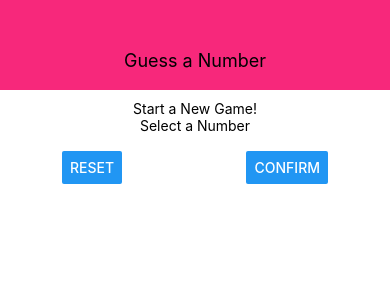
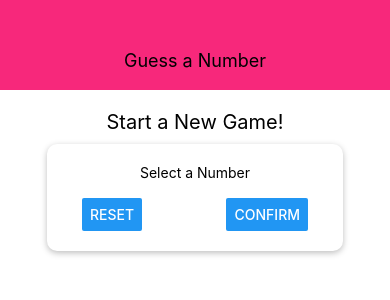
Before and after one commit to SaiChandra2896/Guess-the-Number, a React Native app: screen / in a window 390 px wide. Shown: the top 300 px of the page. Built offline with nearby package versions, Linux system fonts and the light colour scheme.

Commit message:
add styling to unput container

```diff
--- a/Screens/StartGameScreen.js
+++ b/Screens/StartGameScreen.js
@@ -4,7 +4,7 @@ import { View, StyleSheet, Text, TextInput, Button } from 'react-native';
 const StartGameScreen = props => {
   return (
     <View style={styles.screen}>
-      <Text>Start a New Game!</Text>
+      <Text style={styles.title}>Start a New Game!</Text>
       <View style={styles.imputContainer}>
         <Text>Select a Number</Text>
         <TextInput />
@@ -30,7 +30,20 @@ const styles = StyleSheet.create({
   imputContainer: {
     width: 300,
     maxWidth: '80%',
-    alignItems: 'center'
+    alignItems: 'center',
+    shadowColor: 'black',
+    //shadow properties only work on ios
+    shadowOffset: {
+      width: 0,
+      height: 2
+    },
+    shadowRadius: 6,
+    shadowOpacity: 0.26,
+    //elevation works only on android to create a card like container
+    elevation: 6,
+    backgroundColor: 'white',
+    padding: 20,
+    borderRadius: 10
   },
   buttonContainer: {
     flexDirection: 'row',
```
